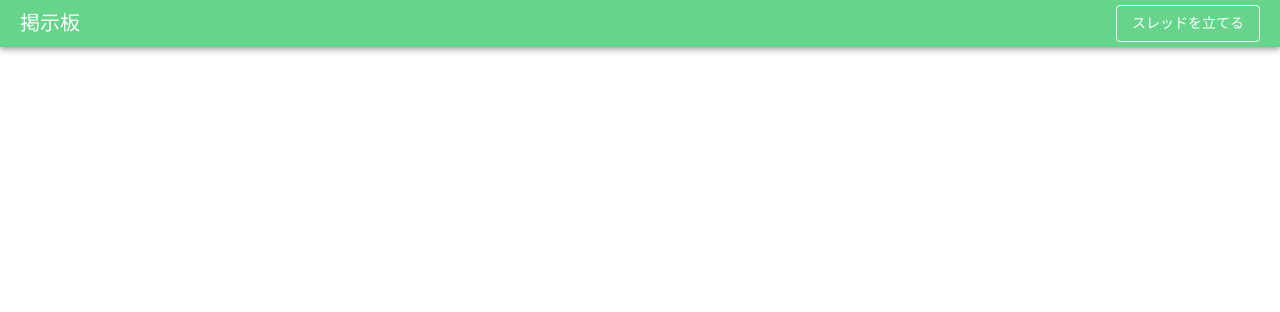
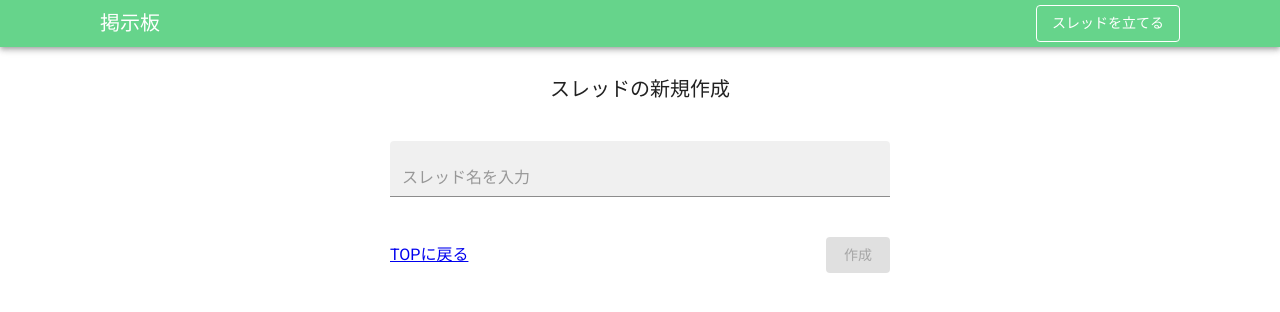
Before and after one commit to KK2292/book-review-app, a React (Vite) app: page /threads/new in a window 1280 px wide. Shown: the top 312 px of the page. Built offline with nearby package versions, Linux system fonts and the light colour scheme; no server answers.

Commit message:
新しいスレッドを立てる機能を追加しました

```diff
--- a/package.json
+++ b/package.json
@@ -16,12 +16,15 @@
     "@mui/icons-material": "^5.16.7",
     "@mui/material": "^5.16.7",
     "react": "^18.3.1",
-    "react-dom": "^18.3.1"
+    "react-dom": "^18.3.1",
+    "react-router-dom": "^6.26.0",
+    "uuid": "^10.0.0"
   },
   "devDependencies": {
     "@eslint/js": "^9.8.0",
     "@types/react": "^18.3.3",
     "@types/react-dom": "^18.3.0",
+    "@types/uuid": "^10.0.0",
     "@vitejs/plugin-react": "^4.3.1",
     "eslint": "^9.8.0",
     "eslint-plugin-react-hooks": "^5.1.0-rc.0",
--- a/src/App.tsx
+++ b/src/App.tsx
@@ -1,13 +1,30 @@
+import { useState } from "react";
+import { Route, Routes } from "react-router-dom";
 import { Header } from "./molecules/Header";
+import { Page404 } from "./Page404";
+import { CreateNewThread } from "./pages/CreateNewThread";
+import { Home } from "./pages/Home";
+import { PageTemplate } from "./templates/PageTemplate";
+import { Thread } from "./type/Thread";
 
-export const App = () => {
-  fetch("railway.bulletinboard.techtrain.dev").then((response) => {
-    console.log(response);
-  });
+export const App: React.FC = () => {
+  const [threads, setThreads] = useState<Thread[]>([]);
 
   return (
     <>
       <Header />
+      <PageTemplate>
+        <Routes>
+          <Route path="/" element={<Home threads={threads} />} />
+          <Route
+            path="/threads/new"
+            element={
+              <CreateNewThread setThreads={setThreads} threads={threads} />
+            }
+          />
+          <Route path="*" element={<Page404 />} />
+        </Routes>
+      </PageTemplate>
     </>
   );
 };
--- /dev/null
+++ b/src/Page404.tsx
@@ -0,0 +1,13 @@
+import { Link } from "react-router-dom";
+import { H2 } from "./atoms/H2";
+
+export const Page404: React.FC = () => {
+  return (
+    <>
+      <H2>
+        ページが見つかりませんでした
+      </H2>
+      <Link to="/">ホームに戻る</Link>
+    </>
+  );
+};
--- /dev/null
+++ b/src/atoms/H2.tsx
@@ -0,0 +1,13 @@
+import { Typography } from "@mui/material";
+
+interface H2Props {
+  children: React.ReactNode;
+}
+
+export const H2: React.FC<H2Props> = ({ children }) => {
+  return (
+    <Typography variant="h2" sx={{ fontSize: "20px" }}>
+      {children}
+    </Typography>
+  );
+};
--- a/src/main.tsx
+++ b/src/main.tsx
@@ -3,6 +3,7 @@ import { createRoot } from "react-dom/client";
 import "@fontsource/roboto";
 import { App } from "./App.tsx";
 import { createTheme, CssBaseline, ThemeProvider } from "@mui/material";
+import { BrowserRouter } from "react-router-dom";
 
 const theme = createTheme({
   palette: {
@@ -20,10 +21,12 @@ const theme = createTheme({
 
 createRoot(document.getElementById("root")!).render(
   <StrictMode>
-    <ThemeProvider theme={theme}>
-      <CssBaseline>
-        <App />
-      </CssBaseline>
-    </ThemeProvider>
+    <BrowserRouter>
+      <ThemeProvider theme={theme}>
+        <CssBaseline>
+          <App />
+        </CssBaseline>
+      </ThemeProvider>
+    </BrowserRouter>
   </StrictMode>
 );
--- a/src/molecules/Header.tsx
+++ b/src/molecules/Header.tsx
@@ -1,6 +1,15 @@
-import { AppBar, Button, styled, Typography } from "@mui/material";
+import { AppBar, Button, Stack, styled, Typography } from "@mui/material";
+import { useNavigate } from "react-router-dom";
 
-export const Header = () => {
+export const Header: React.FC = () => {
+  const navigate = useNavigate();
+
+  const navigateToCreateNewThread = () => {
+    navigate("/threads/new");
+  };
+  const navigateToHome = () => {
+    navigate("/");
+  };
   const SButton = styled(Button)`
     color: #fff;
     border-color: #fff;
@@ -13,17 +22,36 @@ export const Header = () => {
     <AppBar
       position="static"
       sx={{
+        padding: "5px 40px",
+      }}
+    >
+      <Stack
+        sx={{
           display: "flex",
           flexDirection: "row",
           justifyContent: "space-between",
           alignItems: "center",
-        padding: "5px 20px",
+          width: "100%",
+          maxWidth: "1080px",
+          margin: "auto",
         }}
       >
-      <Typography variant="h1" sx={{ fontSize: "20px", color: "#fff" }}>
+        <Typography
+          variant="h1"
+          sx={{
+            fontSize: "20px",
+            color: "#fff",
+            cursor: "pointer",
+            ":hover": { opacity: 0.7 },
+          }}
+          onClick={navigateToHome}
+        >
           掲示板
         </Typography>
-      <SButton variant="outlined">スレッドを立てる</SButton>
+        <SButton variant="outlined" onClick={navigateToCreateNewThread}>
+          スレッドを立てる
+        </SButton>
+      </Stack>
     </AppBar>
   );
 };
--- /dev/null
+++ b/src/pages/CreateNewThread.tsx
@@ -0,0 +1,71 @@
+import { Box, Button, TextField } from "@mui/material";
+import { Dispatch, SetStateAction, useState } from "react";
+import { Link } from "react-router-dom";
+import { H2 } from "../atoms/H2";
+import { Thread } from "../type/Thread";
+import { Page1Column } from "../templates/Page1Column";
+import { v4 as uuidv4 } from "uuid";
+
+interface CreateNewThreadProps {
+  threads: Thread[];
+  setThreads: Dispatch<SetStateAction<Thread[]>>;
+}
+
+export const CreateNewThread: React.FC<CreateNewThreadProps> = (props) => {
+  const { threads, setThreads } = props;
+  const [title, setTitle] = useState("");
+
+  const onClickCreateNewThred = () => {
+    fetch("https://railway.bulletinboard.techtrain.dev/threads", {
+      method: "POST",
+      body: JSON.stringify({
+        title: title,
+        id: uuidv4(),
+      }),
+    })
+      .then((response) => response.json())
+      .then((data) => {
+        console.log(data);
+        const newThread: Thread = {
+          title: data.title,
+          id: data.id,
+        };
+        console.log([...threads, newThread]);
+
+        setThreads([...threads, newThread]);
+      })
+      .catch((error) => console.log(error));
+  };
+
+  return (
+    <>
+      <H2>スレッドの新規作成</H2>
+      <Page1Column>
+        <TextField
+          id="filled-basic"
+          placeholder="スレッド名を入力"
+          variant="filled"
+          value={title}
+          onChange={(e) => setTitle(e.target.value)}
+        />
+        <Box
+          sx={{
+            display: "flex",
+            justifyContent: "space-between",
+            alignItems: "center",
+          }}
+        >
+          <Link to="/">TOPに戻る</Link>
+          <Button
+            variant="contained"
+            sx={{ color: "#fff" }}
+            onClick={onClickCreateNewThred}
+            disabled={!title}
+          >
+            作成
+          </Button>
+        </Box>
+      </Page1Column>
+    </>
+  );
+};
--- /dev/null
+++ b/src/pages/Home.tsx
@@ -0,0 +1,40 @@
+import { List, ListItem, ListItemText, styled } from "@mui/material";
+import { H2 } from "../atoms/H2";
+import { Thread } from "../type/Thread";
+import { Page1Column } from "../templates/Page1Column";
+
+interface HomeProps {
+  threads: Thread[];
+}
+
+const SListItem = styled(ListItem)`
+  text-align: center;
+  border: 1px solid #ddd;
+  border-top: none;
+  transition: 0.1s;
+  &:first-of-type {
+    border-top: 1px solid #ddd;
+  }
+  &:hover {
+    background-color: #66d48b;
+    color: #fff;
+  }
+`;
+
+export const Home: React.FC<HomeProps> = (props) => {
+  const { threads } = props;
+  return (
+    <>
+      <H2>新着スレッド</H2>
+      <Page1Column>
+        <List sx={{ borderCollapse: "collapse" }}>
+          {threads.map((thread) => (
+            <SListItem key={thread.id}>
+              <ListItemText primary={thread.title} />
+            </SListItem>
+          ))}
+        </List>
+      </Page1Column>
+    </>
+  );
+};
--- /dev/null
+++ b/src/templates/Page1Column.tsx
@@ -0,0 +1,14 @@
+import { Stack } from "@mui/material";
+import React from "react";
+
+interface Page1ColumnProps {
+  children: React.ReactNode;
+}
+
+export const Page1Column: React.FC<Page1ColumnProps> = ({ children }) => {
+  return (
+    <Stack spacing={5} sx={{ width: "100%", maxWidth: "500px" }}>
+      {children}
+    </Stack>
+  );
+};
--- /dev/null
+++ b/src/templates/PageTemplate.tsx
@@ -0,0 +1,18 @@
+import { Container, Stack } from "@mui/material";
+import React from "react";
+
+interface PageTemplateProps {
+  children: React.ReactNode;
+}
+
+export const PageTemplate: React.FC<PageTemplateProps> = ({ children }) => {
+  return (
+    <Container
+      sx={{ textAlign: "center", maxWidth: "1080px", paddingY: "30px" }}
+    >
+      <Stack spacing={5} sx={{ alignItems: "center" }}>
+        {children}
+      </Stack>
+    </Container>
+  );
+};
--- /dev/null
+++ b/src/type/Thread.ts
@@ -0,0 +1,4 @@
+export type Thread = {
+  id: string;
+  title: string;
+};
```
Also changed, not shown: 1 other file (tests, documents, lock files or other folders). Lines whose indentation alone changed are shown as unchanged.
